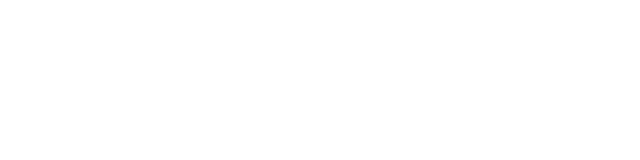
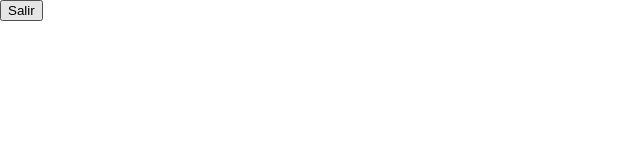
Before and after one commit to danielos35/AngularGlosario, an Angular app in the folder glosario/: page /ondestroy in a window 1280 px wide. Before the commit this address led to /. Shown: the top 160 px of the page, without its empty margins (0-640 px from the left). Built offline with nearby package versions, Linux system fonts and the light colour scheme.

Commit message:
ngOndestroy

```diff
--- a/glosario/src/app/fundamentals/fundamentals.module.ts
+++ b/glosario/src/app/fundamentals/fundamentals.module.ts
@@ -6,6 +6,7 @@ import { CiclovidaComponent } from './ciclovida/ciclovida.component';
 import { FundamentalRoutingModule } from './fundamentals.routing';
 import { FormsModule } from '@angular/forms';
 import { OnchangesComponent } from './onchanges/onchanges.component';
+import { OndestroyComponent } from './ondestroy/ondestroy.component';
 
 @NgModule({
   declarations: [
@@ -13,6 +14,7 @@ import { OnchangesComponent } from './onchanges/onchanges.component';
     EventbindingComponent,
     CiclovidaComponent,
     OnchangesComponent,
+    OndestroyComponent,
   ],
   imports: [FormsModule, CommonModule, FundamentalRoutingModule],
   exports: [InterpolacionComponent, EventbindingComponent, CiclovidaComponent],
--- a/glosario/src/app/fundamentals/fundamentals.routing.ts
+++ b/glosario/src/app/fundamentals/fundamentals.routing.ts
@@ -1,11 +1,17 @@
 import { NgModule, Component } from '@angular/core';
 import { RouterModule, Routes } from '@angular/router';
 import { CiclovidaComponent } from './ciclovida/ciclovida.component';
+import { OndestroyComponent } from './ondestroy/ondestroy.component';
 
 const routes: Routes = [
   {
     path: 'ciclo-vida',
     component: CiclovidaComponent,
+  },
+
+  {
+    path: 'ondestroy',
+    component: OndestroyComponent,
   },
 ];
 
--- /dev/null
+++ b/glosario/src/app/fundamentals/ondestroy/ondestroy.component.html
@@ -0,0 +1,3 @@
+<button (click)="salir()">
+    Salir
+</button>
--- /dev/null
+++ b/glosario/src/app/fundamentals/ondestroy/ondestroy.component.ts
@@ -0,0 +1,17 @@
+import { Component, OnDestroy, OnInit } from '@angular/core';
+import { Route, Router } from '@angular/router';
+
+@Component({
+  selector: 'app-ondestroy',
+  templateUrl: './ondestroy.component.html',
+  styleUrls: ['./ondestroy.component.scss'],
+})
+export class OndestroyComponent implements OnDestroy {
+  constructor(private rutas: Router) {}
+  ngOnDestroy(): void {
+    alert('Seguro que quieres salir?');
+  }
+  salir() {
+    this.rutas.navigate(['']);
+  }
+}
```
Also changed, not shown: glosario/src/app/fundamentals/ondestroy/ondestroy.component.scss (added), 1 other file (tests, documents, lock files or other folders).
